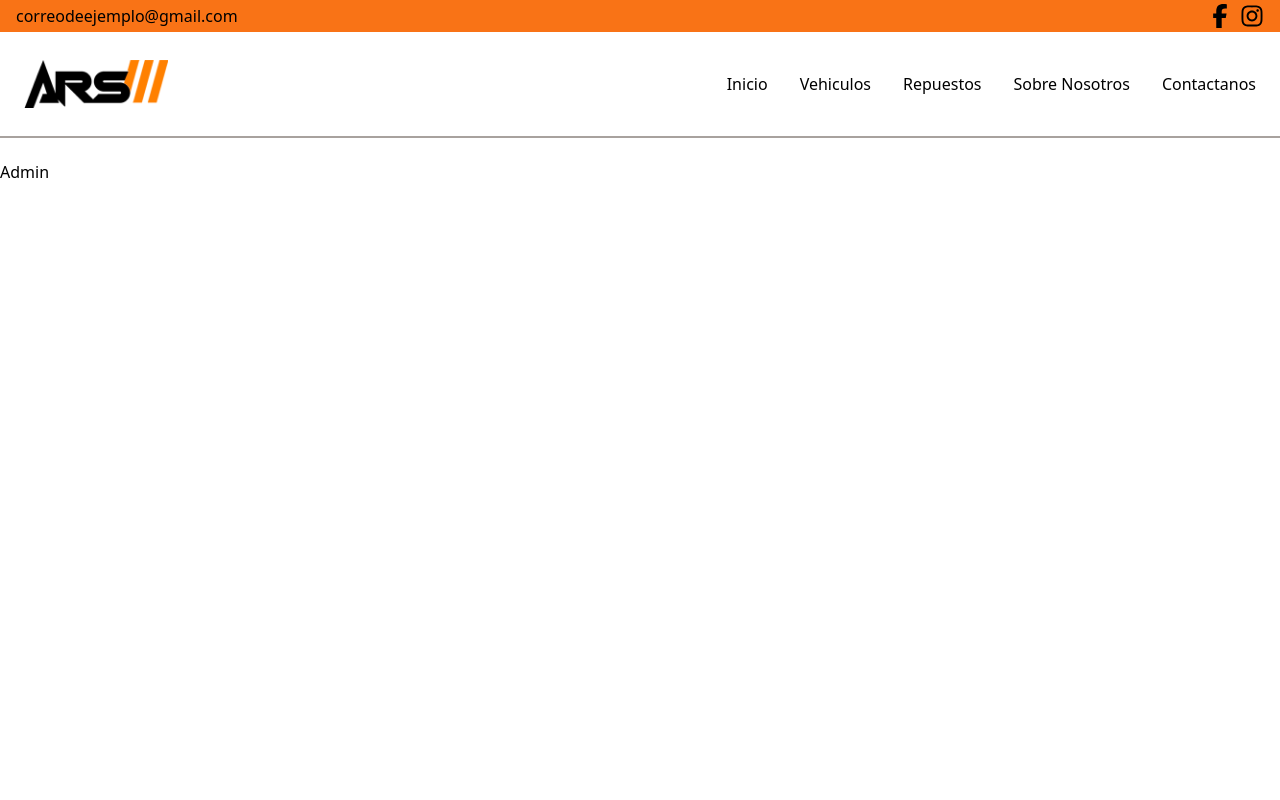
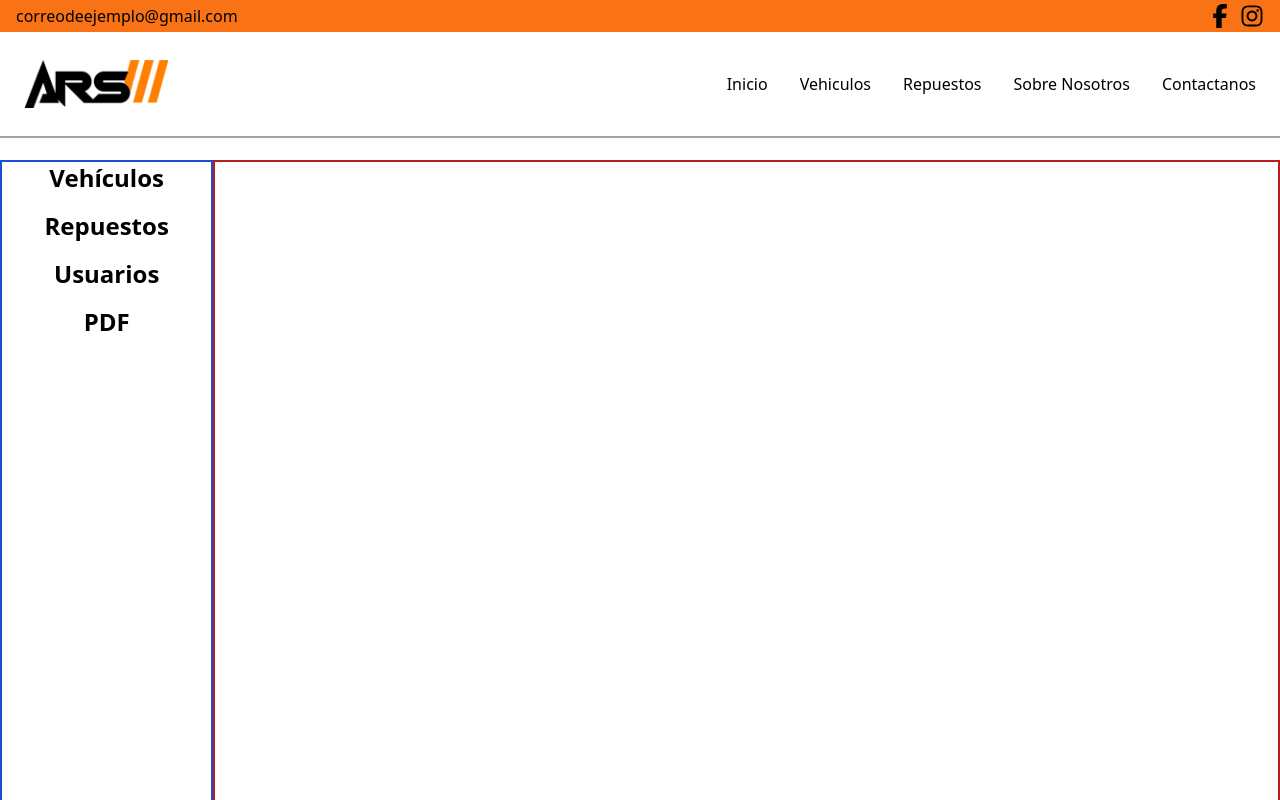
Before and after one commit to Zednanreh0911/ARS-Autocamiones, a React (Vite) app in the folder Client/: page /admin in a window 1280 px wide. Shown: the top 800 px of the page. Built offline with nearby package versions, Linux system fonts and the light colour scheme.

Commit message:
letocaasamuel

```diff
--- a/Client/src/App.routes.jsx
+++ b/Client/src/App.routes.jsx
@@ -25,7 +25,7 @@ function AppRoutes() {
     !validPaths.includes(location.pathname) ||
     location.pathname === "/admin";
 
-  const hideNavbar = !validPaths.includes(location.pathname);
+  const hideNavbar = !validPaths.includes(location.pathname) || location.pathname === "/login";
   return (
     <>
       {!hideNavbar && <Navbar />}
--- a/Client/src/pages/Admin.jsx
+++ b/Client/src/pages/Admin.jsx
@@ -1,9 +1,24 @@
+
 function Admin() {
+
+
   return (
-    <div className="mt-40">
-      <h1>Admin</h1>
-    </div>
-  );
+    <main className="mt-40 w-full h-screen flex">
+      <aside className="w-1/6 h-screen border-2 border-blue-700">
+
+        <ul className="text-center text-2xl gap-4 flex flex-col font-bold">
+          <li><button className="cursor-pointer hover:text-orange-500 ease-in-out duration-300">Vehículos</button></li>
+          <li><button className="cursor-pointer hover:text-orange-500 ease-in-out duration-300">Repuestos</button></li>
+          <li><button className="cursor-pointer hover:text-orange-500 ease-in-out duration-300">Usuarios</button></li>
+          <li><button className="cursor-pointer hover:text-orange-500 ease-in-out duration-300">PDF</button></li>
+        </ul>
+
+      </aside>
+      <section className="w-5/6 h-screen border-2 border-red-700"></section>
+    </main>
+  )
+
+
 }
 
 export default Admin;
--- a/Client/src/pages/Error404.jsx
+++ b/Client/src/pages/Error404.jsx
@@ -19,7 +19,7 @@ function Error404() {
   return (
     <div className="h-screen w-full flex justify-center items-center">
       <section className="p-4 bg-gray-100 rounded-lg shadow-lg text-center">
-        <h1 className="text-red-500 font-extrabold text-8xl">Error 404</h1>
+        <h1 className="text-orange-500 font-extrabold text-8xl">Error 404</h1>
         <p className="font-bold text-lg">Ruta no encontrada...</p>
         <p className="text-lg">
           Redirigiendo a la página de inicio en{" "}
```
